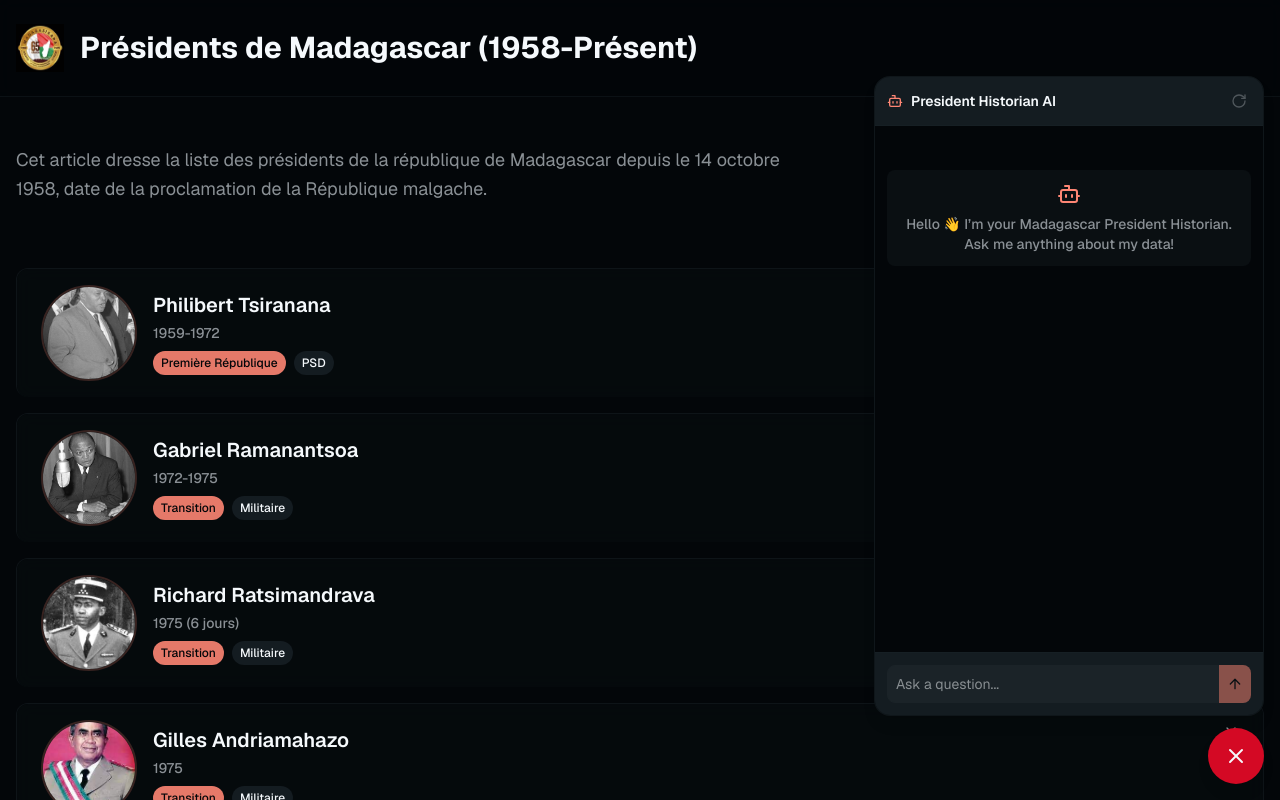
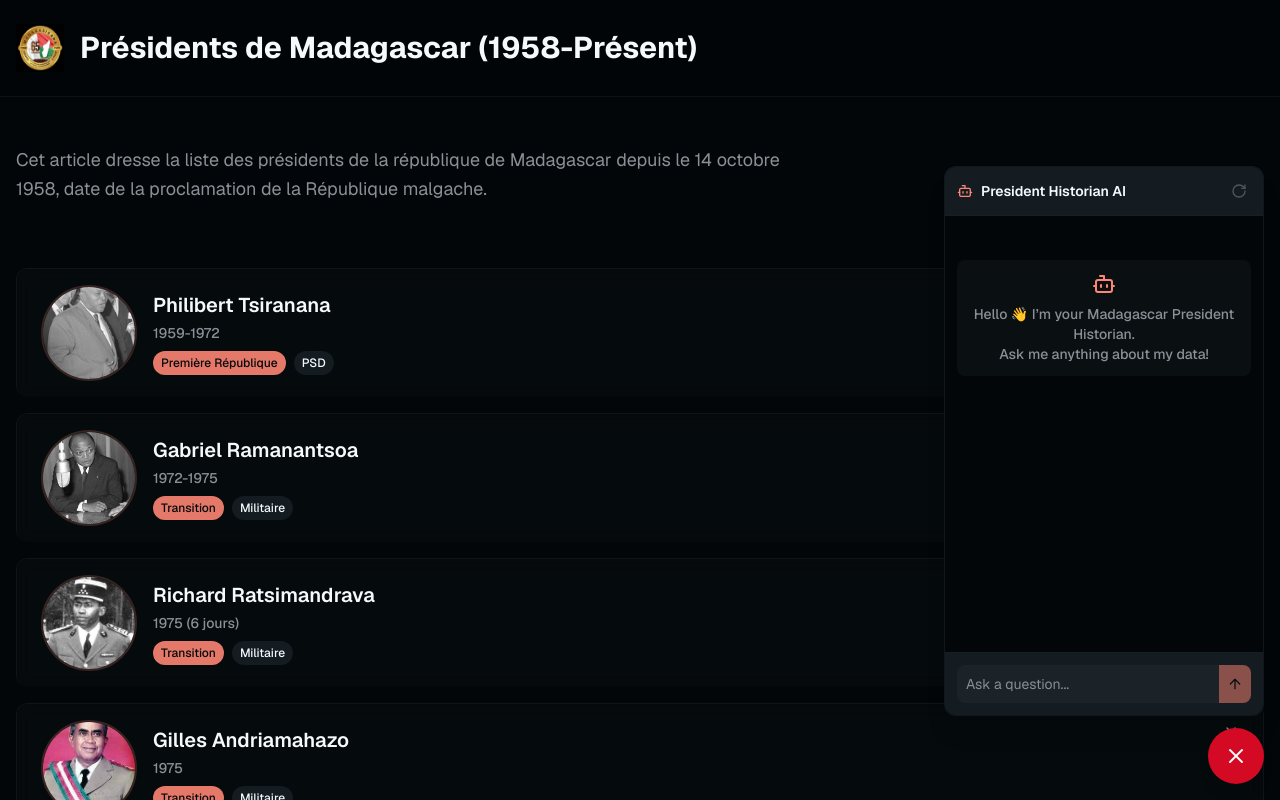
Before and after one commit to Richmano-stack/Madagascar, a Next.js app: page / in a window 1280 px wide. Both pictures are taken after a click on the button "Open Chatbot". Shown: the top 800 px of the page. Built offline with nearby package versions, Linux system fonts and the light colour scheme.

Commit message:
some changes

```diff
--- a/components/ChatbotFAB.tsx
+++ b/components/ChatbotFAB.tsx
@@ -2,7 +2,7 @@
 
 import React, { useState } from 'react';
 import { Bot, X } from 'lucide-react';
-import ChatbotWidget from './ChatbotWidget';
+import ChatbotWidget from "./ChatbotWidget";
 
 export const ChatbotFAB = () => {
   const [isOpen, setIsOpen] = useState(false);
@@ -10,15 +10,23 @@ export const ChatbotFAB = () => {
 
   return (
     <div className="fixed bottom-4 right-4 z-50 flex flex-col items-end space-y-2">
+      {/* Chat widget */}
       {isOpen && (
-        <div className="mb-3">
+        <div
+          className="
+            mb-3 w-[90vw] max-w-[380px]
+            sm:w-80
+            transition-all duration-300
+          "
+        >
           <ChatbotWidget />
         </div>
       )}
 
+      {/* Floating Action Button */}
       <button
         onClick={toggleWidget}
-        className={`p-4 rounded-full shadow-lg flex items-center justify-center transition-all duration-300 ease-in-out
+        className={`p-4 rounded-full shadow-lg flex items-center justify-center transition-all duration-300
           ${isOpen
             ? 'bg-destructive text-destructive-foreground hover:bg-destructive/90'
             : 'bg-accent text-accent-foreground hover:bg-accent/80'
--- a/components/ChatbotWidget.tsx
+++ b/components/ChatbotWidget.tsx
@@ -62,7 +62,7 @@ export default function ChatbotWidget() {
   };
 
   return (
-    <div className="flex flex-col w-[390px] h-[80vh] max-h-[700px] bg-card border border-border/40 rounded-2xl shadow-lg overflow-hidden">
+    <div className="flex flex-col h-[70vh] max-h-[550px] w-full bg-card shadow-xl rounded-xl border border-border/50 overflow-hidden">
       {/* Header */}
       <div className="p-3 bg-secondary text-secondary-foreground border-b border-border/40 flex items-center justify-between">
         <div className="flex items-center space-x-2">
```
